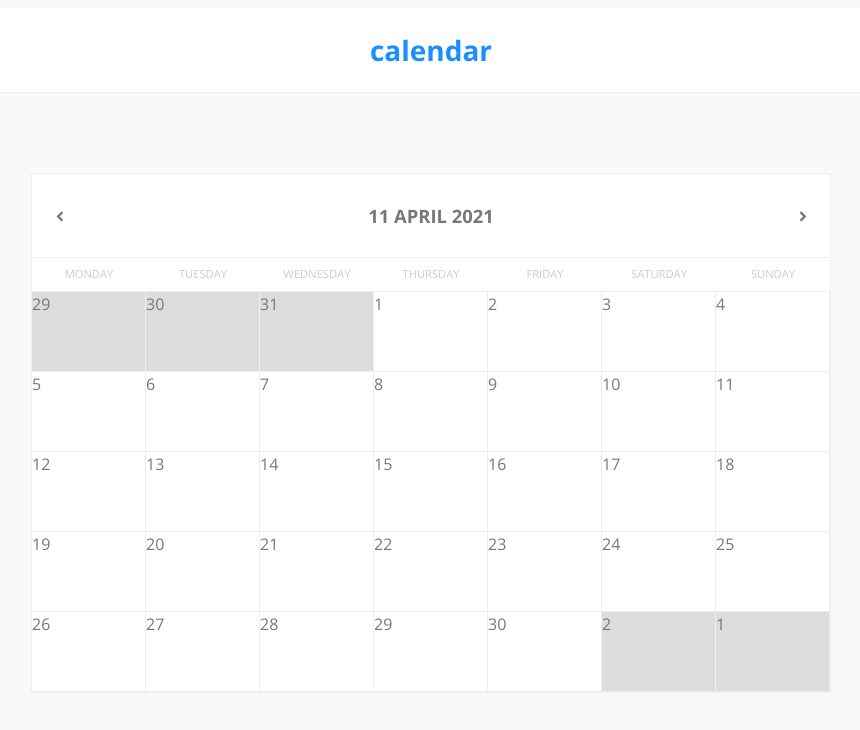
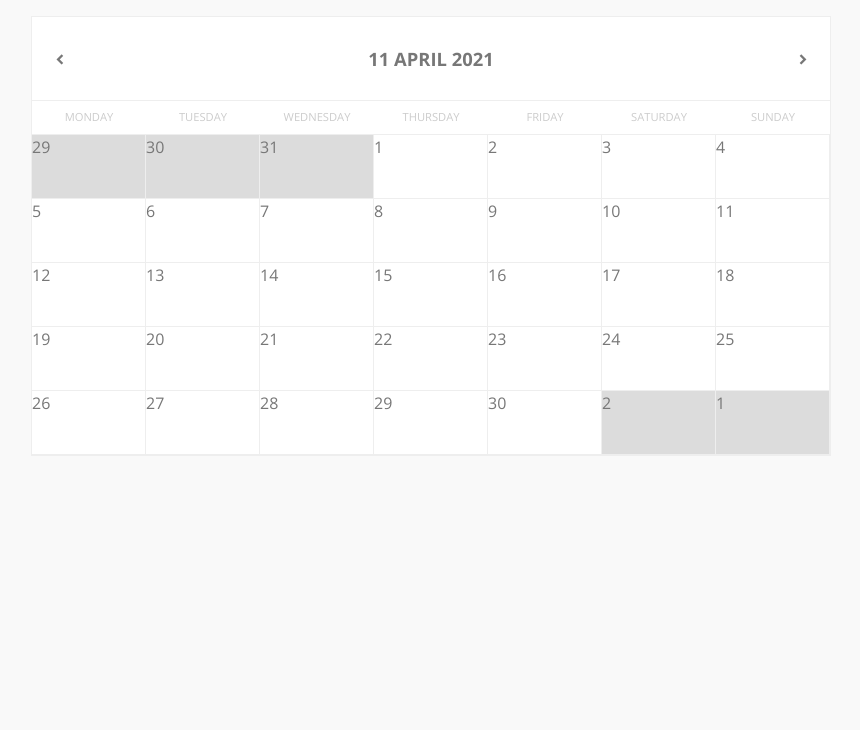
Before and after one commit to Parmon101/react-calendar, a React (Create React App) app: page / in a window 1280 px wide. Shown: the top 730 px of the page, without its empty margins (209-1069 px from the left). Built offline with nearby package versions, Linux system fonts and the light colour scheme.

Commit message:
Add files via upload

```diff
--- /dev/null
+++ b/src/App.css
@@ -0,0 +1,210 @@
+@import url(https://fonts.googleapis.com/css?family=Open+Sans:300,400,700);
+@import url(https://fonts.googleapis.com/icon?family=Material+Icons);
+
+.icon {
+  font-family: 'Material Icons', serif;
+  font-style: normal;
+  display: inline-block;
+  vertical-align: middle;
+  line-height: 1;
+  text-transform: none;
+  letter-spacing: normal;
+  word-wrap: normal;
+  white-space: nowrap;
+  direction: ltr;
+
+  -webkit-font-smoothing: antialiased;
+  text-rendering: optimizeLegibility;
+  -moz-osx-font-smoothing: grayscale;
+  font-feature-settings: 'liga';
+}
+
+
+/* VARIABLES */
+
+:root {
+  --main-color: #1a8fff;
+  --text-color: #777;
+  --text-color-light: #ccc;
+  --border-color: #eee;
+  --bg-color: #f9f9f9;
+  --neutral-color: #fff;
+}
+
+
+/* GENERAL */
+
+* {
+  box-sizing: border-box;
+}
+
+body {
+    font-family: 'Open Sans', 'Helvetica Neue', 'Helvetica', 'Arial', sans-serif;
+    font-size: 1em;
+    font-weight: 300;
+    line-height: 1.5;
+    color: var(--text-color);
+    background: var(--bg-color);
+    position: relative;
+}
+
+
+
+header {
+  max-width: 50em;
+  margin: 0 auto;
+  width: 100%;
+  padding: 1.75em 0;
+  border-bottom: 1px solid var(--border-color);
+  background: var(--neutral-color);
+}
+
+
+/* GRID */
+
+.row {
+  margin: 0;
+  padding: 0;
+  display: flex;
+  flex-direction: row;
+  flex-wrap: wrap;
+  width: 100%;
+}
+
+/* .row-middle {
+  align-items: center;
+} */
+
+.col {
+  flex-grow: 1;
+  flex-basis: 0;
+  max-width: 100%;
+}
+
+.col-start {
+  justify-content: flex-start;
+  text-align: left;
+}
+
+.col-center {
+  justify-content: center;
+  text-align: center;
+}
+
+.col-end {
+  justify-content: flex-end;
+  text-align: right;
+}
+
+
+/* Calendar */
+
+.calendar {
+  display: block;
+  position: relative;
+  width: 100%;
+  margin: 0 auto;
+  margin-top: 1em;
+  max-width: 50em;
+  background: var(--neutral-color);
+  border: 1px solid var(--border-color);
+}
+
+
+/* шрифт месяца */
+.calendar .header {
+  text-transform: uppercase;
+  font-weight: 700;
+  font-size: 115%;
+  padding: 1.5em 0;
+  border-bottom: 1px solid var(--border-color);
+}
+
+.calendar .header .icon {
+  cursor: pointer;
+}
+
+.calendar .header .icon:first-of-type {
+  margin-left: 1em;
+}
+
+.calendar .header .icon:last-of-type {
+  margin-right: 1em;
+}
+
+.calendar .days {
+  text-transform: uppercase;
+  font-weight: 400;
+  color: var(--text-color-light);
+  font-size: 70%;
+  padding: .75em 0;
+  border-bottom: 1px solid var(--border-color);
+}
+
+.calendar .body .cell {
+  position: relative;
+  height: 4em;
+  border-right: 1px solid var(--border-color);
+  overflow: hidden;
+  cursor: pointer;
+  background: var(--neutral-color);
+  transition: 0.25s ease-out;
+  display: inline-flex;
+}
+
+.select {
+  border: 2px solid blue !important
+}
+
+.weekend {
+  background: rgba(0, 0, 0, 0.136) !important
+}
+
+.calendar .body .cell:hover {
+  background: rgba(0, 128, 0, 0.252);
+  transition: 0.5s ease-out;
+}
+
+.calendar .body .row {
+  border-bottom: 1px solid var(--border-color);
+}
+
+
+
+/* .calendar .body .row:last-child {
+  border-bottom: none;
+} */
+
+/* .calendar .body .cell:last-child {
+  border-right: none;
+} */
+
+/* .calendar .body .cell .number {
+  position: absolute;
+  font-size: 82.5%;
+  line-height: 1;
+  top: .75em;
+  right: .75em;
+  font-weight: 700;
+} */
+
+
+/* .calendar .body .cell .bg {
+  font-weight: 700;
+  line-height: 1;
+  color: var(--main-color);
+  opacity: 0;
+  font-size: 8em;
+  position: absolute;
+  top: -.2em;
+  right: -.05em;
+  transition: .25s ease-out;
+  letter-spacing: -.07em;
+} */
+
+
+.calendar .body .col {
+  flex-grow: 0;
+  flex-basis: calc(100%/7);
+  width: calc(100%/7);
+}
--- a/src/App.js
+++ b/src/App.js
@@ -1,22 +1,34 @@
-import React from 'react'
-import {Calendar} from './components/Calendar'
+import React, { useState } from 'react'
 
+import "./App.css";
+import dayjs from 'dayjs'
 
+import {CurrentDate} from './components/func/CurrentDate'
+import {ButtonNextMonth} from './components/func/ButtonNextMonth'
+import {ButtonPrevMonth} from './components/func/ButtonPrevMonth'
+
+import {Days} from './components/func/Days'
+import {Cells} from './components/func/Cells'
+
+// import {ClickModal} from './components/func/ClickModal'
 
 function App () {
+  const currentMonth = dayjs()
+  const [count, setCount] = useState(currentMonth);
+
   return (
-    <div className="App">
-      <header>
-        <div id="logo">
-          <span>
-            <b>calendar</b>
-          </span>
-        </div>
-      </header>
-      <main>
-        <Calendar />
-      </main>
+    <div className='calendar'>
+      <div className="header row flex-middle">
+        <ButtonPrevMonth setCount={setCount} />
+        <CurrentDate count={count} />
+        <ButtonNextMonth setCount={setCount} />
+      </div>
+      <Days count={count}/>
+      <Cells count={count}/>
+      {/* <ClickModal count={Cells} /> */}
+
     </div>
+
   );
 }
 
--- /dev/null
+++ b/src/components/func/ButtonNextMonth.jsx
@@ -0,0 +1,8 @@
+export function ButtonNextMonth({setCount}) {
+  return(
+        // <div onClick={() => setCount(месяц)} />
+      <div className="col col-end">
+        <div className="icon" onClick={() => setCount(prevCount => prevCount.add(1,'month'))}>chevron_right</div>
+      </div>
+  )
+}
--- /dev/null
+++ b/src/components/func/ButtonPrevMonth.jsx
@@ -0,0 +1,10 @@
+export function ButtonPrevMonth({setCount}) {
+  return(
+        // <div onClick={() => setCount(месяц)} />
+      <div className="col col-start">
+        <div className="icon" onClick={() => setCount(prevCount => prevCount.subtract(1,'month'))}>
+          chevron_left
+        </div>
+      </div>
+  )
+}
--- a/src/components/func/Cells.jsx
+++ b/src/components/func/Cells.jsx
@@ -1,6 +1,4 @@
-import handleClick from './clickModal'
-
-let Cells = (count) => {
+export function Cells({count}) {
   const monthStart = count.startOf('month').day() - 1;
 
   /* Создаю массив, который будет наполнен отступами для недостающих дней предыдущего месяца.
@@ -33,19 +31,19 @@ let Cells = (count) => {
   return (
     <div className="body ">
       {prevMonthDays.map(day => (
-        <div className="row col cell weekend" onClick={()=> handleClick(day)} key={`prev_${day}`}>
+        <div className="row col cell weekend" key={`prev_${day}`}>
           <span>{day}</span>
         </div>
       ))}
 
       {thisMonthDays.map(day => (
-        <div className="row col cell" onClick={()=> handleClick(day)} key={`this_${day}`}>
+        <div className="row col cell"  key={`this_${day}`}>
           <span>{day}</span>
         </div>
       ))}
 
       {nextMonthDays.map(day => (
-        <div className="row col cell weekend" onClick={()=> handleClick(day)} key={`next${day}`}>
+        <div className="row col cell weekend" key={`next${day}`}>
           <span>{day}</span>
         </div>
       ))}
@@ -53,5 +51,3 @@ let Cells = (count) => {
     </div>
   );
 }
-
-  export default Cells
--- /dev/null
+++ b/src/components/func/ClickModal.jsx
@@ -0,0 +1,7 @@
+export function ClickModal({Cells}) {
+  console.log(`Вы выбрали ${Cells}`);
+  return (
+    <div onClick={()=> Cells}>test</div>
+  )
+  // Cells.preventDefault();
+}
--- /dev/null
+++ b/src/components/func/CurrentDate.jsx
@@ -0,0 +1,9 @@
+export function CurrentDate({count}) {
+  return(
+      <div className="col col-center">
+        <span>{count.format("DD MMMM YYYY")}</span>
+      </div>
+  )
+}
+
+// export default CurrentDate
--- /dev/null
+++ b/src/components/func/Days.jsx
@@ -0,0 +1,18 @@
+export function Days ({count})  {
+  const dateFormat = "dddd";
+  const days = [];
+
+  let startDate = count.startOf('week')
+
+  for (let i = 1; i < 8; i++) {
+    days.push(
+      <div className="col col-center" key={i}>
+        {startDate.add(i, 'day').format(dateFormat)}
+      </div>
+    );
+  }
+  return (
+    <div className="days row">{days}</div>
+
+  )
+}
```
